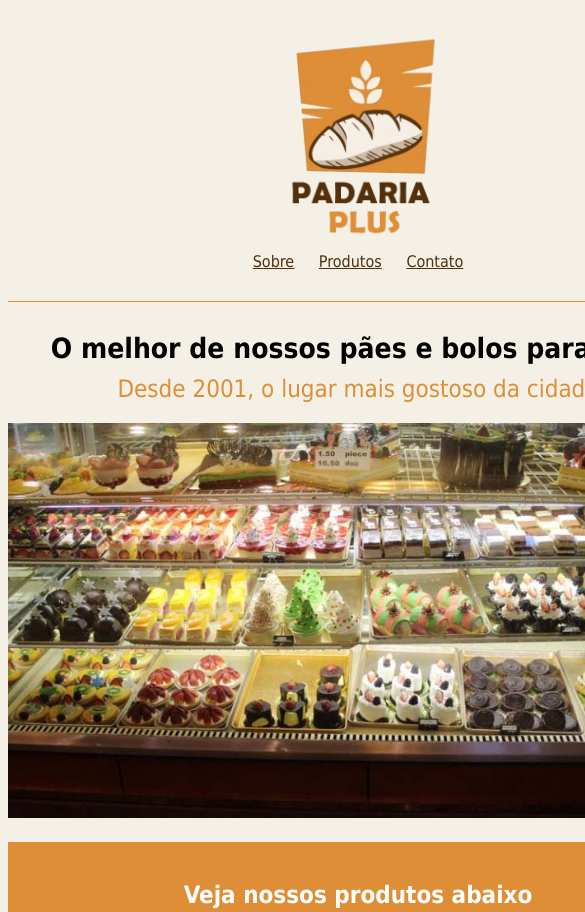
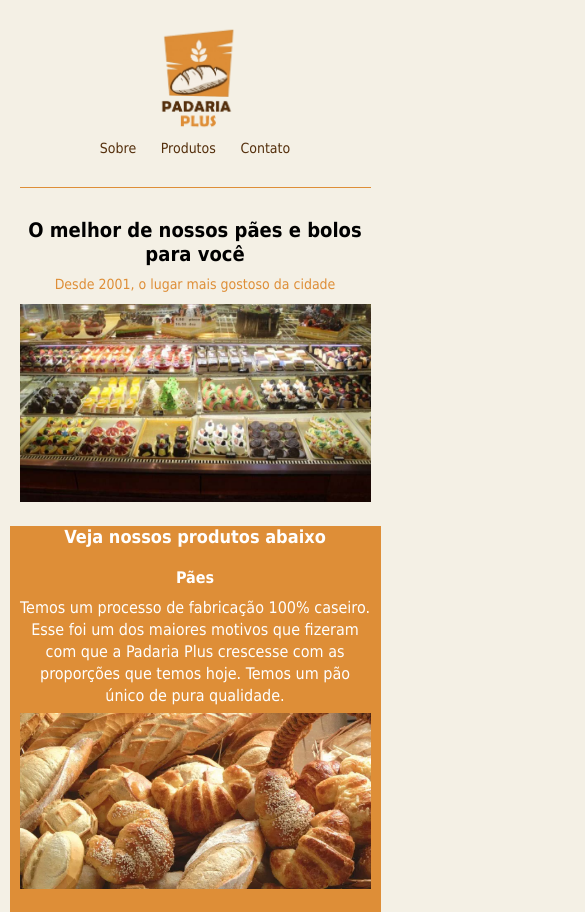
Before and after one commit to maycon-douglasd/padaria-plus, a plain HTML site: page index.html in a window 390 px wide. Shown: the top 912 px of the page, 585 px wide, since content can reach past the window. Drawn offline with Linux system fonts and the light colour scheme.

Commit message:
modificado  o css e acrescentado o responsivo.

```diff
--- a/index.html
+++ b/index.html
@@ -4,6 +4,7 @@
     <meta charset="UTF-8">
     <meta name="viewport" content="width=device-width, initial-scale=1.0">
     <link rel="stylesheet" href="./src/css/styles.css">
+    <link rel="stylesheet" href="./src/css/responsivo.css">
     <title>Padaria Plus</title>
 </head>
 <body>
--- /dev/null
+++ b/src/css/responsivo.css
@@ -0,0 +1,109 @@
+@media (max-width: 768px) {
+    h1 {
+        font-size: 24px;
+    }
+
+    h2 {
+        font-size: 16px;
+    }
+
+    .secao-destaque h3 {
+        font-size: 20px;
+    }
+
+    .secao-destaque h4 {
+        font-size: 18px;
+    }
+
+    .imagem-logotipo {
+        width: 120px;
+    }
+
+    .secao-destaque p {
+        line-height: 24px;
+    }
+}
+
+@media (max-width: 480px) {
+    h1 {
+        font-size: 20px;
+    }
+
+    h2 {
+        font-size: 14px;
+    }
+
+    .secao-destaque h3 {
+        font-size: 18px;
+    }
+
+    .secao-destaque h4 {
+        font-size: 16px;
+    }
+
+    .imagem-logotipo {
+        width: 100px;
+    }
+
+    .secao {
+        padding: 0 10px;
+    }
+
+    .secao-destaque p {
+        line-height: 22px;
+    }
+
+    .imagem-banner {
+        max-width: 100%;
+        height: auto;
+    }
+}
+
+@media (max-width: 360px) {
+    h1 {
+        font-size: 18px;
+        margin-top: 20px;
+        padding-top: 20px;
+    }
+
+    h2 {
+        font-size: 14px;
+    }
+
+    .secao-destaque h3 {
+        font-size: 16px;
+    }
+
+    .secao-destaque h4 {
+        font-size: 14px;
+    }
+
+    .imagem-logotipo {
+        width: 80px;
+    }
+
+    .imagem-banner {
+        width: 100%;
+        height: auto;
+    }
+
+    .secao-destaque p {
+        width: 100%;
+        line-height: 20px;
+        font-size: 14px;
+    }
+
+    a {
+        margin: 0 5px;
+        font-size: 12px;
+    }
+
+    span {
+        font-size: 12px;
+    }
+
+    .secao-destaque img {
+        width: 100%;
+        max-width: 300px;
+    }
+}
--- a/src/css/styles.css
+++ b/src/css/styles.css
@@ -1,22 +1,29 @@
 body {
     background-color: #f4f0e5;
     font-family: Tahoma;
+    margin: 0;
+    padding: 0;
+    word-wrap: break-word;
+    overflow-x: hidden;
 }
 
 .secao {
-    width: 700px;
+    width: 90%;
+    max-width: 700px;
     margin: 20px auto;
     text-align: center;
 }
 
 .imagem-logotipo {
-    width: 200px;
+    width: 150px;
 }
 
 a {
     margin: 0 10px;
     color: #542f0c;
     cursor: pointer;
+    text-decoration: none;
+    font-size: 14px;
 }
 
 a:hover {
@@ -29,16 +36,20 @@ h1 {
     margin-top: 30px;
     margin-bottom: 0;
     border-top: 1px solid #de8e37;
+    text-align: center;
 }
 
 h2 {
     font-weight: normal;
     color: #de8e37;
     margin-top: 10px;
+    font-size: 18px;
 }
 
 .imagem-banner {
-    width: 700px;
+    width: 100%;
+    max-width: 700px;
+    height: auto;
 }
 
 .secao-destaque {
@@ -46,6 +57,7 @@ h2 {
     padding-top: 15px;
     padding-bottom: 15px;
     color: #fff;
+    text-align: center;
 }
 
 .secao-destaque h3 {
@@ -59,16 +71,16 @@ h2 {
 
 .secao-destaque img {
     margin-top: 6px;
+    width: 100%;
+    max-width: 400px;
 }
 
 .secao-destaque p {
-    width: 500px;
+    width: 100%;
+    max-width: 500px;
     margin: 0 auto;
     line-height: 30px;
-}
-
-.secao-destaque img {
-    width: 400px;
+    font-size: 16px;
 }
 
 span {
```
